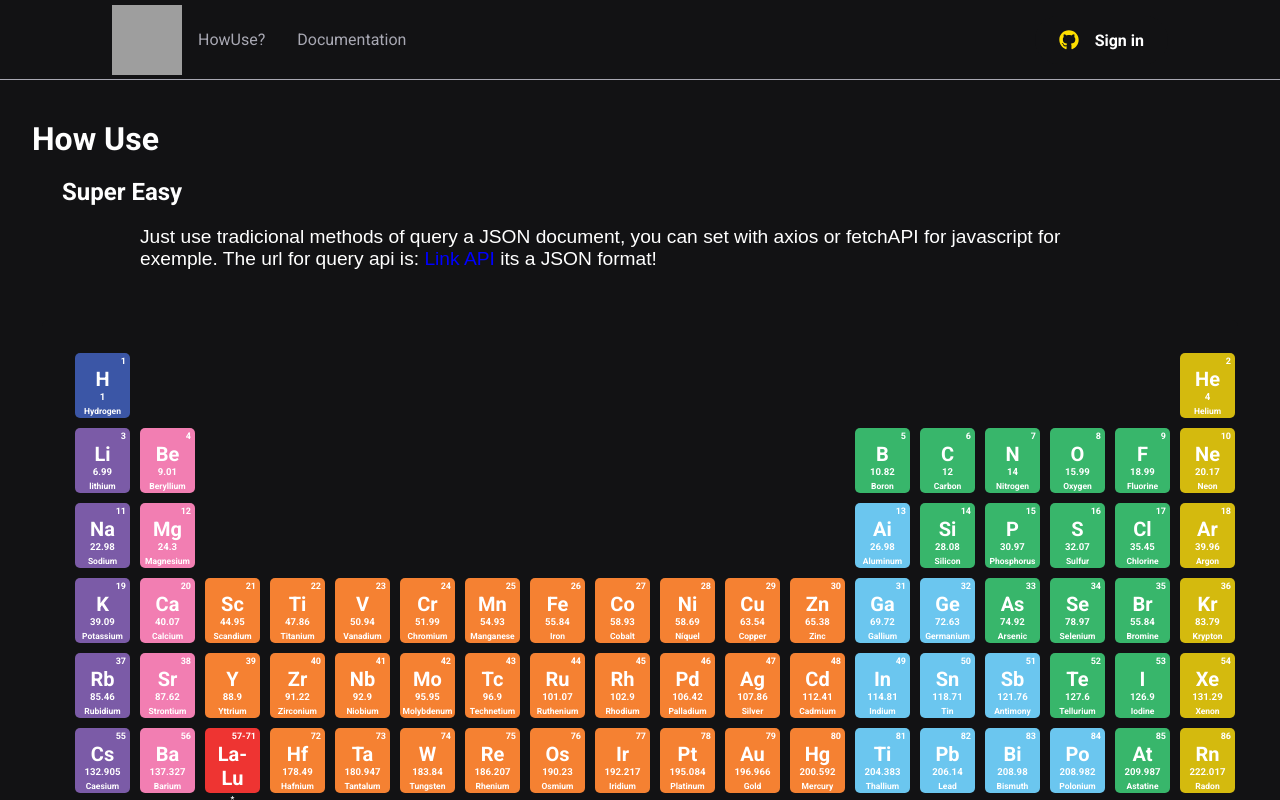
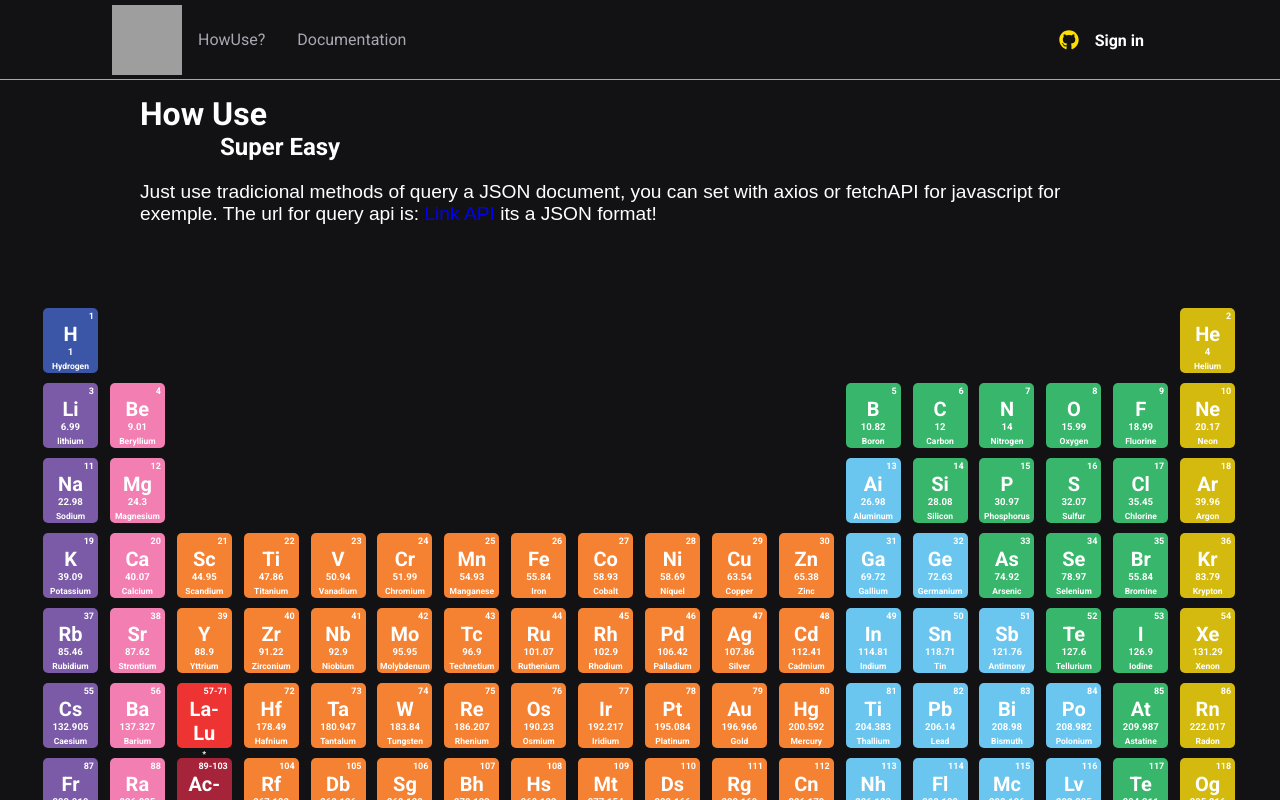
Before and after one commit to PhilipeAnderson/apiperiodictable, a Next.js app in the folder frontend/: page /howuse in a window 1280 px wide. Shown: the top 800 px of the page. Built offline with nearby package versions, Linux system fonts and the light colour scheme; no server answers; grey boxes are pictures that could not be loaded.

Commit message:
refactored howuse

```diff
--- a/frontend/src/components/Footer/styles.module.scss
+++ b/frontend/src/components/Footer/styles.module.scss
@@ -4,7 +4,7 @@
   flex-direction: column;
   justify-content: center;
   border-top: solid 2px #ffff;
- // background-color: var(--gray-900);
+ background-color: var(--gray-900);
 }
 
 .content {
--- a/frontend/src/pages/howuse.module.scss
+++ b/frontend/src/pages/howuse.module.scss
@@ -1,19 +1,13 @@
 .container {
-  margin: 40px auto;
-  padding: 0 2rem;
-  //height: calc(100vh - 5rem);
-
-  display: flex;
-  align-items: flex-start;
-  justify-content: space-between;
-  flex-direction: column;
+display: flex;
+flex-direction: column;
 
   h1 {
-    margin-bottom: 20px;
+    margin-top: 15px;
   }
 
   h2 {
-    margin-left: 30px;
+    margin-left: 5rem;
   }
 }
 
--- a/frontend/src/pages/howuse.tsx
+++ b/frontend/src/pages/howuse.tsx
@@ -5,9 +5,9 @@ export default function Howuse() {
 
   return (
     <main className={styles.container}>
+      <div className={styles.usageExamples}>
       <h1>How Use</h1>
       <h2>Super Easy</h2>
-      <div className={styles.usageExamples}>
         <p>
           Just use tradicional methods of query a JSON document, you can set with axios or fetchAPI for javascript for exemple.
           The url for query api is: <a href='https://apiperiodictable.herokuapp.com/' target="_blank" rel="noopener noreferrer"> Link API</a>  its a JSON format!
```
